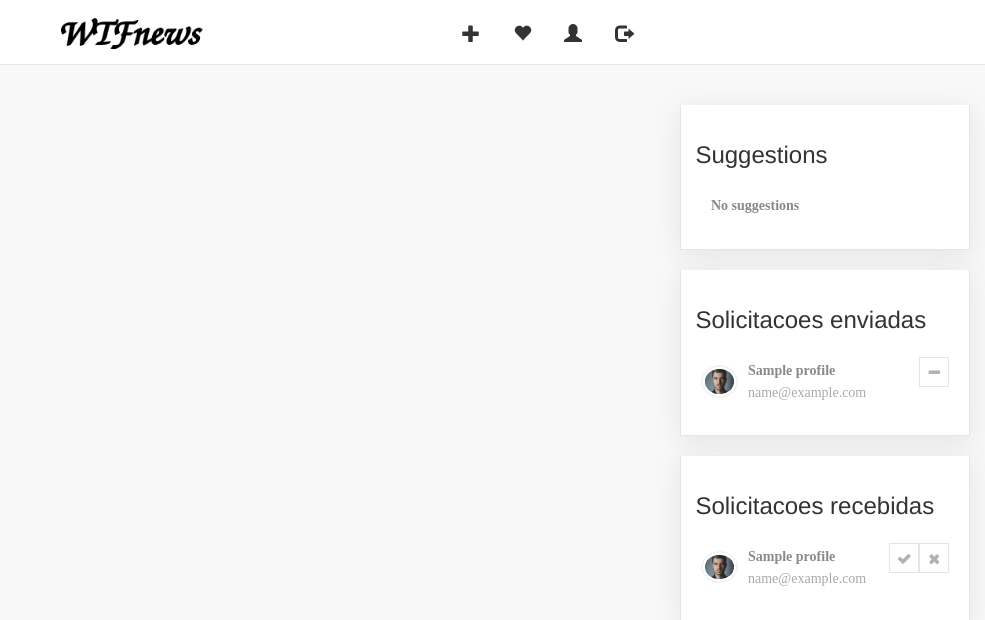
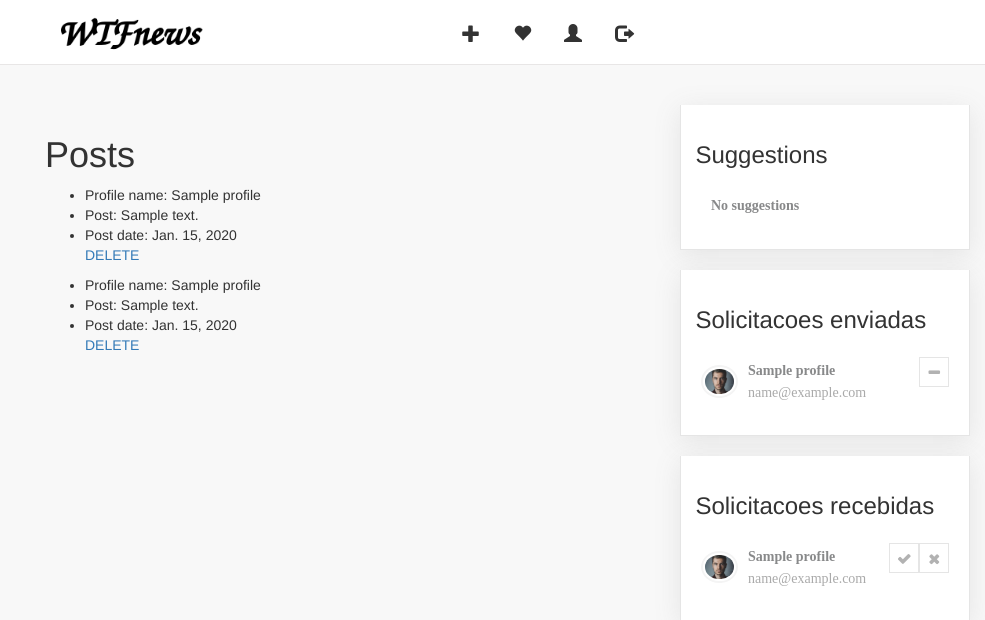
Before and after one commit to vikvik98/ProjetoFinalPi, a Django app: page / in a window 1280 px wide. Shown: the top 620 px of the page, without its empty margins (295-1280 px from the left). Run offline with Django 3.2, Linux system fonts and the light colour scheme; a user stored in the database is signed in; tables that the repository leaves empty hold one stand-in row (values such as "Sample post"); some libraries are stand-ins or nearby versions.

Commit message:
Delete post

```diff
--- a/WTFnews/WTFnews/urls.py
+++ b/WTFnews/WTFnews/urls.py
@@ -47,6 +47,7 @@ urlpatterns = [
     path('invitation/<int:invitation_id>/decline', views.decline, name='decline'),
     path('profile/<int:profile_id>/make-superuser', views.make_superuser, name='make_superuser'),
     path('profile-logged/give-up-superuser', views.give_up_superuser, name='give_up_superuser'),
+    path('delete/<int:post_id>', views.delete_post, name='delete_post'),
 
 
 ]
--- a/WTFnews/perfil/models.py
+++ b/WTFnews/perfil/models.py
@@ -54,6 +54,11 @@ class Profile(models.Model):
         return False
 
 
+    def delete_post(self, post):
+        if post in self.posts.all():
+            post.delete()
+
+
 class Invitation(models.Model):
 
     inviter = models.ForeignKey(Profile, related_name='sent_invitations', on_delete=models.CASCADE)
--- a/WTFnews/perfil/templates/index.html
+++ b/WTFnews/perfil/templates/index.html
@@ -7,7 +7,23 @@
         <div class="row">
             <aside class="col-xs-12 col-md-3"></aside>
             <div class="col-xs-12 col-md-6">
-                <div class="container img-container"></div>
+                <div class="container img-container">
+                    <h1>Posts</h1>
+                    {% if posts %}
+                    {% for post in posts %}
+                    <ul>
+                        <li>Profile name: {{ post.profile.name }}</li>
+                        <li>Post: {{ post.content }}</li>
+                        <li>Post date: {{post.date}}</li>
+                        {% if post in logged_profile.posts.all %}
+                            <a onclick="return confirm('Are you sure you want to delete this item?')" href="{% url 'delete_post' post.id %}">DELETE</a>
+                        {% endif %}
+                    </ul>
+                    {% endfor %}
+                    {% else %}
+                    <strong>No have posts</strong>
+                    {% endif %}
+                </div>
             </div>
             <aside class="col-xs-12 col-md-3">
                 <div class="profile-box full-width">
@@ -20,7 +36,8 @@
                         <div class="profile-body">
                             <a href="{% url 'show_profile' profile.id %}">
                                 <img alt="Image"
-                                     class="img img-responsive img-circle" src="{% static 'perfil/assets/img/17.jpeg' %}">
+                                     class="img img-responsive img-circle"
+                                     src="{% static 'perfil/assets/img/17.jpeg' %}">
                                 <div class="name-box">
                                     <h4>{{ profile.name }}</h4>
                                     <span>{{ profile.user.email }}</span>
@@ -48,7 +65,8 @@
                         <div class="profile-body">
                             <a href="{% url 'show_profile' invitation.guest.id %}">
                                 <img alt="Image"
-                                     class="img img-responsive img-circle" src="{% static 'perfil/assets/img/17.jpeg' %}">
+                                     class="img img-responsive img-circle"
+                                     src="{% static 'perfil/assets/img/17.jpeg' %}">
                                 <div class="name-box">
                                     <h4>{{ invitation.guest.name }}</h4>
                                     <span>{{ invitation.guest.user.email }}</span>
@@ -76,7 +94,8 @@
                         <div class="profile-body">
                             <a href="{% url 'show_profile' invitation.inviter.id %}">
                                 <img alt="Image"
-                                     class="img img-responsive img-circle" src="{% static 'perfil/assets/img/17.jpeg' %}">
+                                     class="img img-responsive img-circle"
+                                     src="{% static 'perfil/assets/img/17.jpeg' %}">
                                 <div class="name-box">
                                     <h4>{{ invitation.inviter.name }}</h4>
                                     <span>{{ invitation.inviter.user.email }}</span>
@@ -98,18 +117,7 @@
             </aside>
         </div>
     </div>
-    <h1>Posts</h1>
-    {% if posts %}
-        {% for post in posts %}
-        <ul>
-            <li>Profile name: {{ post.profile.name }}</li>
-            <li>Post: {{ post.content }}</li>
-            <li>Post date: {{post.date}}</li>
-        </ul>
-        {% endfor %}
-    {% else %}
-    <strong>No have posts</strong>
-    {% endif %}
+
 </section>
 
 {% endblock %}
--- a/WTFnews/perfil/views.py
+++ b/WTFnews/perfil/views.py
@@ -221,3 +221,10 @@ def give_up_superuser(request):
     request.user.save()
 
     return redirect('show_loged_profile')
+
+
+def delete_post(request, post_id):
+    post = Post.objects.get(id=post_id)
+    loged_profile = get_loged_profile(request)
+    loged_profile.delete_post(post)
+    return redirect('index')
```
Also changed, not shown: WTFnews/perfil/templates/profile.html (+8 -8 lines), WTFnews/perfil/migrations/0006_auto_20190107_1704.py (added).
